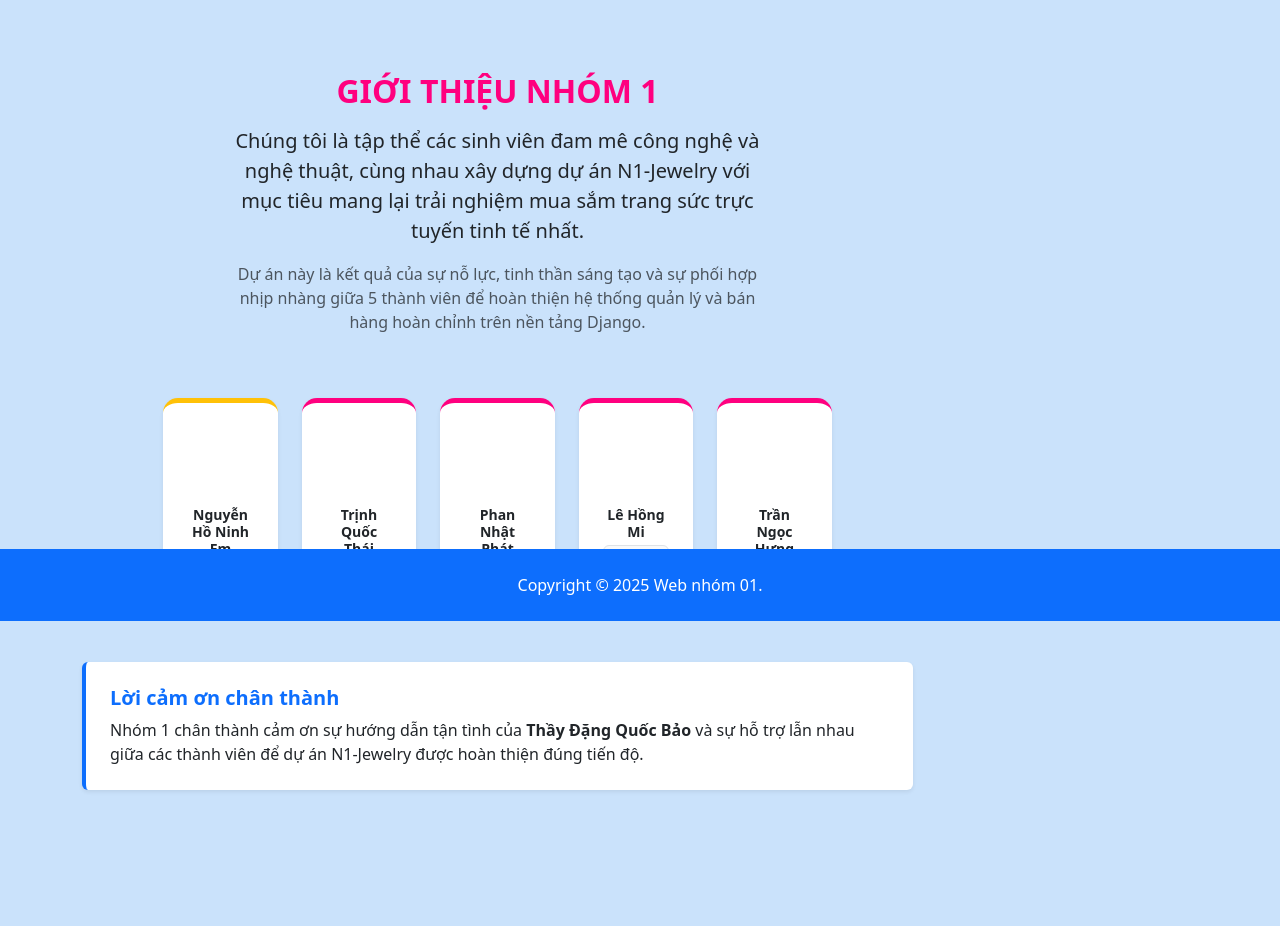
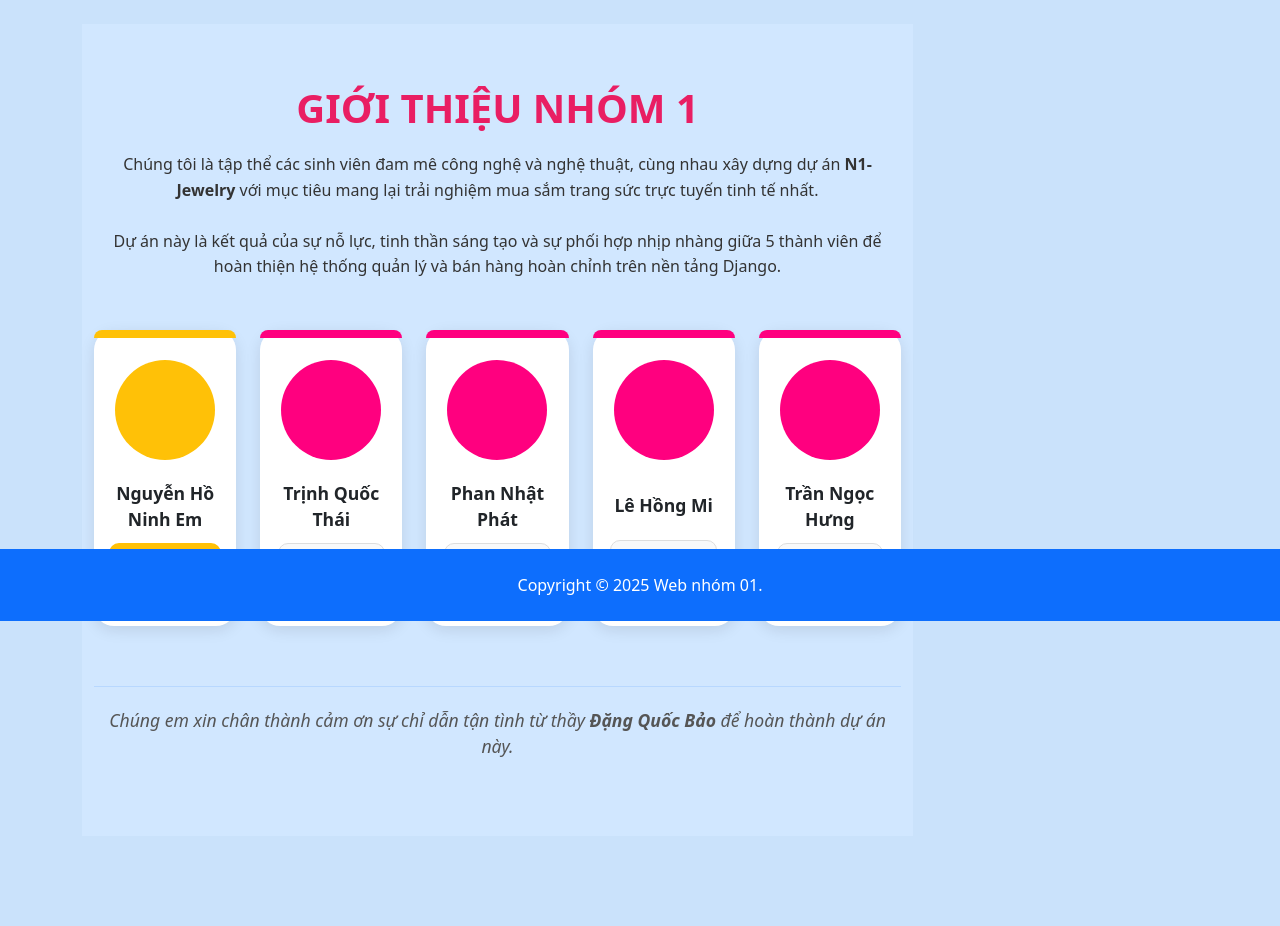
Before and after one commit to nhne2tb/python_nhom_1, a Django app: page /about/ in a window 1280 px wide. Shown: the part 179-1105 px from the top of the page. Before the commit the page ends 970 px from the top, so only its background shows below. Run offline with Django 5.2, Linux system fonts and the light colour scheme; some libraries are stand-ins or nearby versions; some web fonts are replaced.

```diff
--- a/web_django_code trang sức/app/templates/app/about.html
+++ b/web_django_code trang sức/app/templates/app/about.html
@@ -1,85 +1,143 @@
-{% extends 'app/base.html' %}
+{% extends "app/base.html" %}
+{% load static %}
+
 {% block main_container %}
-<div class="container mt-5">
-    <div class="text-center mb-5">
-        <h2 class="fw-bold" style="color: #ff007f;">GIỚI THIỆU NHÓM 1</h2>
-        <div class="row justify-content-center mt-3">
-            <div class="col-md-8">
-                <p class="lead text-dark">
-                    Chúng tôi là tập thể các sinh viên đam mê công nghệ và nghệ thuật, cùng nhau xây dựng dự án
-                    <strong>N1-Jewelry</strong> với mục tiêu mang lại trải nghiệm mua sắm trang sức trực tuyến tinh tế nhất.
-                </p>
-                <p class="text-muted">
-                    Dự án này là kết quả của sự nỗ lực, tinh thần sáng tạo và sự phối hợp nhịp nhàng giữa 5 thành viên để hoàn thiện hệ thống quản lý và bán hàng hoàn chỉnh trên nền tảng Django.
-                </p>
+<style>
+    .about-section {
+        background-color: #d1e7ff; /* Màu nền xanh nhạt giống hình */
+        padding: 60px 0;
+        min-height: 100vh;
+    }
+    .about-title {
+        color: #e91e63;
+        font-weight: bold;
+        text-transform: uppercase;
+        margin-bottom: 20px;
+    }
+    .about-description {
+        max-width: 800px;
+        margin: 0 auto 50px auto;
+        line-height: 1.6;
+        color: #333;
+    }
+    .member-card {
+        background: white;
+        border-radius: 20px;
+        padding: 30px 15px;
+        text-align: center;
+        box-shadow: 0 4px 15px rgba(0,0,0,0.1);
+        border: none;
+        height: 100%;
+        transition: transform 0.3s;
+    }
+    .member-card:hover {
+        transform: translateY(-10px);
+    }
+    .avatar-circle {
+        width: 100px;
+        height: 100px;
+        background-color: #ff007f;
+        border-radius: 50%;
+        display: flex;
+        align-items: center;
+        justify-content: center;
+        margin: 0 auto 20px auto;
+        color: white;
+        font-size: 50px;
+    }
+    .leader-card .avatar-circle { background-color: #ffc107; }
+    .member-name {
+        font-weight: bold;
+        font-size: 1.1rem;
+        margin-bottom: 10px;
+        min-height: 50px;
+        display: flex;
+        align-items: center;
+        justify-content: center;
+    }
+    .member-role {
+        background-color: #f8f9fa;
+        border: 1px solid #ddd;
+        border-radius: 10px;
+        padding: 5px 15px;
+        display: inline-block;
+        font-size: 0.9rem;
+    }
+    .leader-role { background-color: #ffc107; color: black; border: none; }
+    .card-top-border {
+        height: 8px; width: 100%; position: absolute;
+        top: 0; left: 0; border-radius: 20px 20px 0 0;
+    }
+    .leader-border { background-color: #ffc107; }
+    .member-border { background-color: #ff007f; }
+
+    /* Style cho dòng cảm ơn mới thêm */
+    .thank-you-note {
+        margin-top: 60px;
+        font-style: italic;
+        color: #555;
+        font-size: 1.1rem;
+        border-top: 1px solid #b8d8ff;
+        padding-top: 20px;
+        display: inline-block;
+    }
+</style>
+
+<div class="about-section">
+    <div class="container text-center">
+        <h1 class="about-title">GIỚI THIỆU NHÓM 1</h1>
+        <p class="about-description">
+            Chúng tôi là tập thể các sinh viên đam mê công nghệ và nghệ thuật, cùng nhau xây dựng dự án <strong>N1-Jewelry</strong> với mục tiêu mang lại trải nghiệm mua sắm trang sức trực tuyến tinh tế nhất.
+            <br><br>
+            Dự án này là kết quả của sự nỗ lực, tinh thần sáng tạo và sự phối hợp nhịp nhàng giữa 5 thành viên để hoàn thiện hệ thống quản lý và bán hàng hoàn chỉnh trên nền tảng Django.
+        </p>
+
+        <div class="row row-cols-1 row-cols-md-5 g-4">
+            <div class="col">
+                <div class="member-card leader-card position-relative">
+                    <div class="card-top-border leader-border"></div>
+                    <div class="avatar-circle"><i class="fas fa-user-shield"></i></div>
+                    <div class="member-name">Nguyễn Hồ Ninh Em</div>
+                    <div class="member-role leader-role fw-bold">Trưởng nhóm</div>
+                </div>
             </div>
-        </div>
-    </div>
-
-    <div class="row g-4 justify-content-center">
-        <div class="col-md-2 text-center">
-            <div class="card border-0 shadow-sm p-4 h-100" style="background: white; border-radius: 15px; border-top: 5px solid #ffc107 !important;">
-                <div class="mb-3">
-                    <i class="fas fa-user-shield fa-4x" style="color: #ffc107;"></i>
+            <div class="col">
+                <div class="member-card position-relative">
+                    <div class="card-top-border member-border"></div>
+                    <div class="avatar-circle"><i class="fas fa-user"></i></div>
+                    <div class="member-name">Trịnh Quốc Thái</div>
+                    <div class="member-role">Thành viên</div>
                 </div>
-                <h6 class="fw-bold mb-1" style="font-size: 14px;">Nguyễn Hồ Ninh Em</h6>
-                <span class="badge bg-warning text-dark border w-100 py-2" style="font-size: 10px;">Trưởng nhóm</span>
+            </div>
+            <div class="col">
+                <div class="member-card position-relative">
+                    <div class="card-top-border member-border"></div>
+                    <div class="avatar-circle"><i class="fas fa-user"></i></div>
+                    <div class="member-name">Phan Nhật Phát</div>
+                    <div class="member-role">Thành viên</div>
+                </div>
+            </div>
+            <div class="col">
+                <div class="member-card position-relative">
+                    <div class="card-top-border member-border"></div>
+                    <div class="avatar-circle"><i class="fas fa-user"></i></div>
+                    <div class="member-name">Lê Hồng Mi</div>
+                    <div class="member-role">Thành viên</div>
+                </div>
+            </div>
+            <div class="col">
+                <div class="member-card position-relative">
+                    <div class="card-top-border member-border"></div>
+                    <div class="avatar-circle"><i class="fas fa-user"></i></div>
+                    <div class="member-name">Trần Ngọc Hưng</div>
+                    <div class="member-role">Thành viên</div>
+                </div>
             </div>
         </div>
 
-        <div class="col-md-2 text-center">
-            <div class="card border-0 shadow-sm p-4 h-100" style="background: white; border-radius: 15px; border-top: 5px solid #ff007f !important;">
-                <div class="mb-3">
-                    <i class="fas fa-user-circle fa-4x" style="color: #ff007f;"></i>
-                </div>
-                <h6 class="fw-bold mb-1" style="font-size: 14px;">Trịnh Quốc Thái</h6>
-                <span class="badge bg-light text-dark border w-100 py-2" style="font-size: 10px;">Thành viên</span>
-            </div>
-        </div>
-
-        <div class="col-md-2 text-center">
-            <div class="card border-0 shadow-sm p-4 h-100" style="background: white; border-radius: 15px; border-top: 5px solid #ff007f !important;">
-                <div class="mb-3">
-                    <i class="fas fa-user-circle fa-4x" style="color: #ff007f;"></i>
-                </div>
-                <h6 class="fw-bold mb-1" style="font-size: 14px;">Phan Nhật Phát</h6>
-                <span class="badge bg-light text-dark border w-100 py-2" style="font-size: 10px;">Thành viên</span>
-            </div>
-        </div>
-
-        <div class="col-md-2 text-center">
-            <div class="card border-0 shadow-sm p-4 h-100" style="background: white; border-radius: 15px; border-top: 5px solid #ff007f !important;">
-                <div class="mb-3">
-                    <i class="fas fa-user-circle fa-4x" style="color: #ff007f;"></i>
-                </div>
-                <h6 class="fw-bold mb-1" style="font-size: 14px;">Lê Hồng Mi</h6>
-                <span class="badge bg-light text-dark border w-100 py-2" style="font-size: 10px;">Thành viên</span>
-            </div>
-        </div>
-
-        <div class="col-md-2 text-center">
-            <div class="card border-0 shadow-sm p-4 h-100" style="background: white; border-radius: 15px; border-top: 5px solid #ff007f !important;">
-                <div class="mb-3">
-                    <i class="fas fa-user-circle fa-4x" style="color: #ff007f;"></i>
-                </div>
-                <h6 class="fw-bold mb-1" style="font-size: 14px;">Trần Ngọc Hưng</h6>
-                <span class="badge bg-light text-dark border w-100 py-2" style="font-size: 10px;">Thành viên</span>
-            </div>
-        </div>
-    </div>
-
-    <div class="row mt-5">
-        <div class="col-12 p-4 bg-white rounded shadow-sm border-start border-4 border-primary">
-            <h5 class="fw-bold" style="color: #0d6efd;">Lời cảm ơn chân thành</h5>
-            <p class="mb-0 text-dark">
-                Nhóm 1 chân thành cảm ơn sự hướng dẫn tận tình của <strong>Thầy Đặng Quốc Bảo</strong> và sự hỗ trợ lẫn nhau giữa các thành viên để dự án N1-Jewelry được hoàn thiện đúng tiến độ.
-            </p>
+        <div class="thank-you-note">
+            <p>Chúng em xin chân thành cảm ơn sự chỉ dẫn tận tình từ thầy <strong>Đặng Quốc Bảo</strong> để hoàn thành dự án này.</p>
         </div>
     </div>
 </div>
-
-<style>
-    .card { transition: transform 0.3s ease; }
-    .card:hover { transform: translateY(-10px); }
-</style>
 {% endblock %}
--- a/web_django_code trang sức/app/urls.py
+++ b/web_django_code trang sức/app/urls.py
@@ -1,4 +1,4 @@
-from django.urls import path # DÒNG NÀY RẤT QUAN TRỌNG, KHÔNG ĐƯỢC THIẾU
+from django.urls import path
 from . import views
 
 app_name = 'app'
@@ -6,12 +6,11 @@ app_name = 'app'
 urlpatterns = [
     path('', views.home, name='home'),
     path('products/', views.product_list, name='product_list'),
-    path('about/', views.about, name='about'), # Trang giới thiệu nhóm bạn
+    path('product/<int:id>/<slug:slug>/', views.product_detail, name='product_detail'),
+    path('about/', views.about, name='about'),
+    path('contact/', views.contact, name='contact'),
     path('search/', views.search, name='search'),
-    path('products/<slug:category_slug>/', views.product_list, name='product_list_by_category'),
-    path('products/<int:id>/<slug:slug>/', views.product_detail, name='product_detail'),
-    path('register/', views.register, name='register'),
     path('login/', views.login_view, name='login'),
-    path('logout/', views.logout_view, name='logout'),
-    path('contact/', views.contact, name='contact'),
+    path('logout/', views.logout_view, name='logout'), # Thêm đường dẫn logout
+    path('register/', views.register_view, name='register'),
 ]
--- a/web_django_code trang sức/app/views.py
+++ b/web_django_code trang sức/app/views.py
@@ -1,90 +1,41 @@
 from django.shortcuts import render, get_object_or_404, redirect
-from .models import Category, Product
-from django.db.models import Q
-from django.contrib.auth import login, authenticate, logout
-from django.contrib.auth.forms import AuthenticationForm
-from django.contrib import messages
-from .forms import CreateUserForm # Đảm bảo bạn đã tạo file forms.py
+from .models import Product
+from django.contrib.auth import logout
 
-# View Trang chủ: Hiển thị 8 sản phẩm mới nhất
+# Trang chủ
 def home(request):
-    products = Product.objects.filter(available=True).order_by('-created')[:8]
-    context = {'products': products}
-    return render(request, 'app/home.html', context)
+    products = Product.objects.all()[:8]
+    return render(request, 'app/home.html', {'products': products})
 
-# View Tìm kiếm sản phẩm
+# Danh sách sản phẩm & Tìm kiếm
+def product_list(request):
+    products = Product.objects.all()
+    return render(request, 'app/product/list.html', {'products': products})
+
 def search(request):
-    query = request.GET.get('search_product')
-    results = []
-    if query:
-        results = Product.objects.filter(
-            Q(name__icontains=query) | Q(description__icontains=query),
-            available=True
-        )
-    return render(request, 'app/product/search.html', {
-        'query': query,
-        'products': results
-    })
+    query = request.GET.get('search_product', '')
+    products = Product.objects.filter(name__icontains=query)
+    return render(request, 'app/product/search.html', {'products': products, 'query': query})
 
-# View Danh sách sản phẩm (Sẽ hiện 3 sản phẩm bạn đã thêm)
-def product_list(request, category_slug=None):
-    category = None
-    categories = Category.objects.all()
-    products = Product.objects.filter(available=True)
-
-    if category_slug:
-        category = get_object_or_404(Category, slug=category_slug)
-        products = products.filter(category=category)
-
-    return render(request, 'app/product/list.html', {
-        'category': category,
-        'categories': categories,
-        'products': products
-    })
-
-# View Chi tiết sản phẩm
+# Chi tiết sản phẩm
 def product_detail(request, id, slug):
-    product = get_object_or_404(Product, id=id, slug=slug, available=True)
+    product = get_object_or_404(Product, id=id, slug=slug)
     return render(request, 'app/product/detail.html', {'product': product})
 
-# --- PHẦN ĐĂNG KÝ / ĐĂNG NHẬP ---
+# Trang tĩnh
+def about(request):
+    return render(request, 'app/about.html')
 
-# View Đăng ký
-def register(request):
-    if request.method == 'POST':
-        form = CreateUserForm(request.POST)
-        if form.is_valid():
-            form.save()
-            messages.success(request, "Đăng ký thành công! Hãy đăng nhập.")
-            return redirect('app:login')
-    else:
-        form = CreateUserForm()
-    return render(request, 'app/register.html', {'form': form})
+def contact(request):
+    return render(request, 'app/contact.html')
 
-# View Đăng nhập
+# Tài khoản (Login/Register/Logout)
 def login_view(request):
-    if request.method == 'POST':
-        form = AuthenticationForm(request, data=request.POST)
-        if form.is_valid():
-            username = form.cleaned_data.get('username')
-            password = form.cleaned_data.get('password')
-            user = authenticate(username=username, password=password)
-            if user is not None:
-                login(request, user)
-                return redirect('app:home')
-            else:
-                messages.error(request, "Sai tên đăng nhập hoặc mật khẩu.")
-        else:
-            messages.error(request, "Thông tin đăng nhập không hợp lệ.")
-    else:
-        form = AuthenticationForm()
-    return render(request, 'app/login.html', {'form': form})
+    return render(request, 'app/login.html')
 
-# View Đăng xuất
+def register_view(request):
+    return render(request, 'app/register.html')
+
 def logout_view(request):
     logout(request)
     return redirect('app:home')
-def about(request):
-    return render(request, 'app/about.html')
-def contact(request):
-    return render(request, 'app/contact.html')
```
Also changed, not shown: web_django_code trang sức/app/templates/app/product/detail.html (+27 -24 lines), web_django_code trang sức/app/templates/app/product/list.html (+57 -10 lines).
